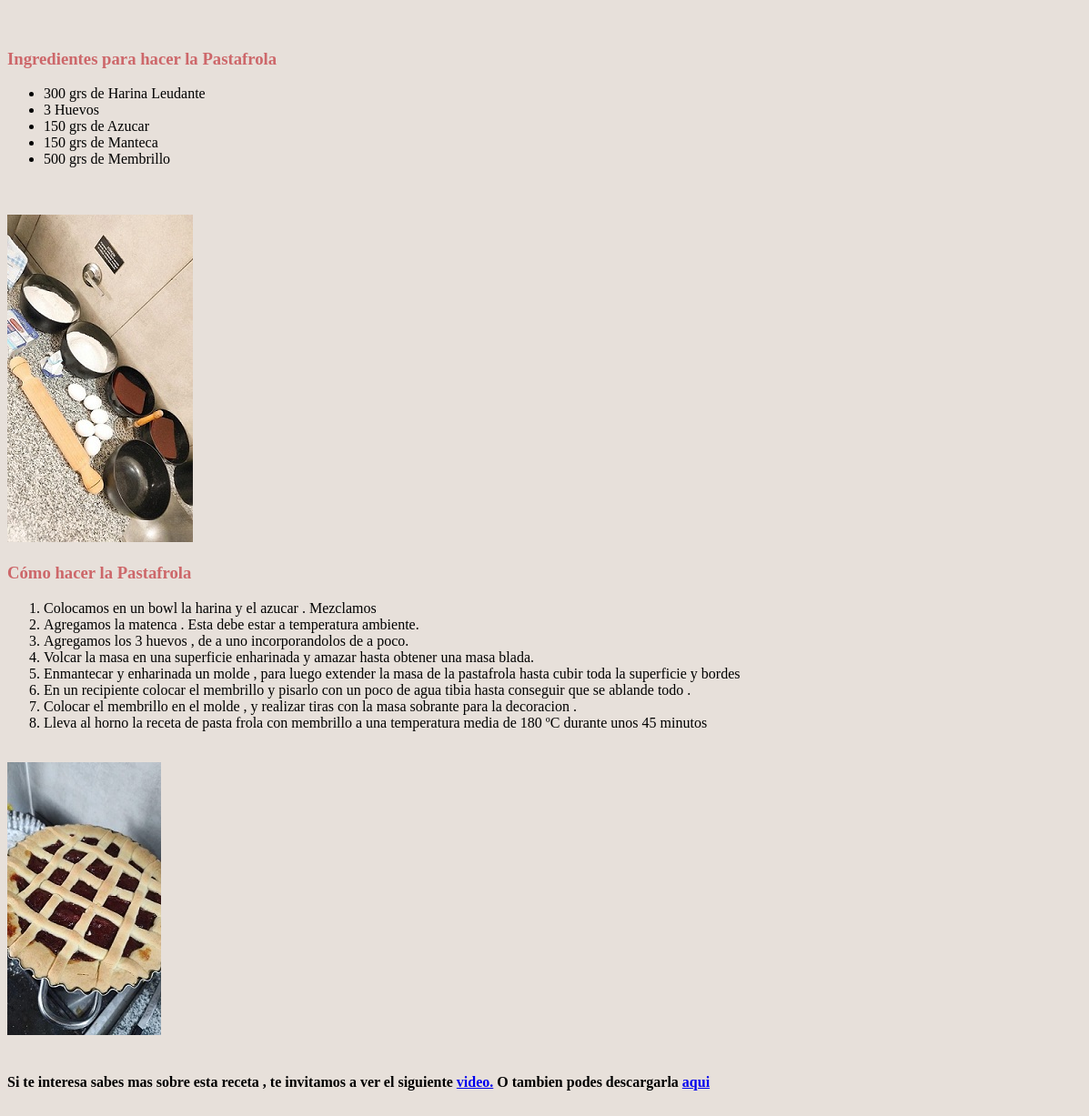
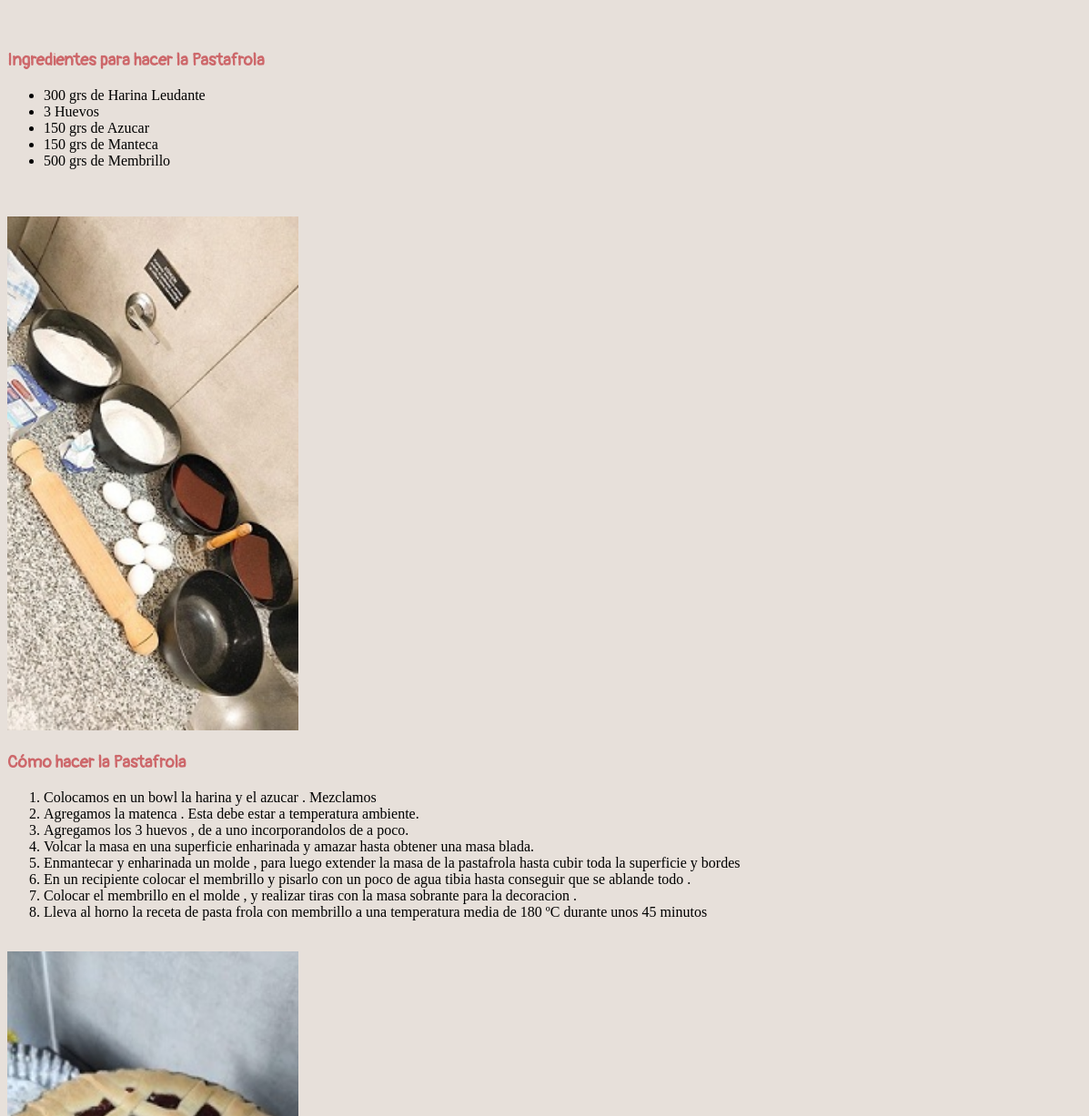
Before and after one commit to natypuhl/pastafrolademembrillo, a plain HTML site: page index.html in a window 1280 px wide. Shown: the part 213-1440 px from the top of the page at 91% size, 0-1197 px from the left. Drawn offline with Linux system fonts and the light colour scheme.

Commit message:
Add files via upload

```diff
--- a/css/estilo.css
+++ b/css/estilo.css
@@ -1,3 +1,8 @@
+@font-face {
+  font-family: "ITCBLKAD";
+  src: url("../Fuentes/ITCBLKAD.ttf") format ("truetype");
+}
+
 body {background-color: #E7E0DA;
 background-image: url();
 background-repeat: no-repeat;
@@ -9,16 +14,17 @@ justify-content: space-around;
 background-color: #E7E0DA}
 .color1 {color: #1B1F2B}
 .color2 {color: #404040}
-.color3 {color: #08376B ;text-decoration: underline; text-align: center}
+.color3 {color: #08376B ; text-decoration: underline; text-align: center; font-family:"ITCBLKAD"}
 .color4 {color: #0606FC}
 .color5 {color: #5C76F1}
 .color6 {color: #E7E0DA}
-.color7 {color: #CD676A}
+.color7 {color: #CD676A ; font-family: 'Pangolin', cursive; }
 .color8 {color: #644F63}
-h1{text-decoration: underline;}
-h1{text-align: center;}
 .pasoapaso{}
-.fotopastafrola{}
+.imgingredientes {width: 50vw}
+.imging {width: 50% ;}
+.fotopastafrola{width: 50vw}
+.fotpast {width: 50% ;}
 .iconowhatsapp {position: fixed; bottom: 20px; right:20px;}
 .icono {display: flex;
 justify-content: space-around;
@@ -28,6 +34,7 @@ flex-wrap: wrap;}
 		padding: 0;
 		margin: 0;
 		list-style: none;
+    font-family: "ITCBLKAD";
 	}
 	.menu a {
 		display: block;
@@ -49,3 +56,5 @@ flex-wrap: wrap;}
   justify-content: space-around;
   background-color: #E7E0DA;
 flex-wrap: wrap;}
+
+.desarrollador {font-family:"ITCBLKAD"}
--- a/index.html
+++ b/index.html
@@ -4,6 +4,9 @@
     <meta charset="utf-8">
     <meta name="viewport" content="width=device-width, initial-scale=1.0">
     <title> Pastafrola de Membrillo</title>
+    <link rel="preconnect" href="https://fonts.googleapis.com">
+    <link rel="preconnect" href="https://fonts.gstatic.com" crossorigin>
+    <link href="https://fonts.googleapis.com/css2?family=Pangolin&display=swap" rel="stylesheet">
     <link rel="stylesheet" href="./css/estilo.css">
   </head>
   <body>
@@ -62,7 +65,7 @@
 </section>
 <aside class="imgingredientes">
   <br>
-  <img src="./imagenes/ingredientes.jpeg" alt="foto de ingredientes">
+  <img class="imging" src="./imagenes/ingredientes.jpeg" alt="foto de ingredientes">
   <br>
 </aside>
 <section class="pasoapaso">
@@ -80,9 +83,8 @@
 </section>
 <br>
 <aside class="fotopastafrola">
-<img src="./imagenes/pastafrola.jpeg" alt="foto de Pastafrola">
+<img class="fotpast" src="./imagenes/pastafrola.jpeg" alt="foto de Pastafrola">
 </aside>
-
 <br>
 <footer>
   <h4>Si te interesa sabes mas sobre esta receta , te invitamos a ver el siguiente <a href="https://www.youtube.com/watch?v=2gsThBFDi8k" target="_blank">video.</a> O tambien podes descargarla <a href="./archivos/PastafroladeMembrillo.docx">aqui</a> </h4>
```
Also changed, not shown: Fuentes/BAUHS93.TTF (added), Fuentes/ITCBLKAD.TTF (added).
